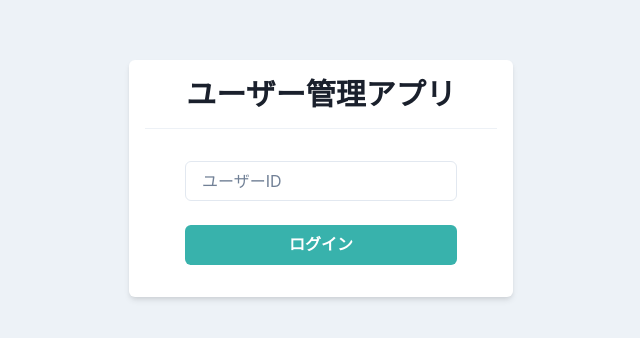
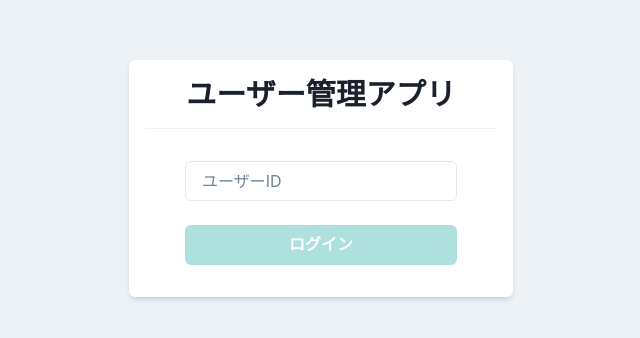
Before and after one commit to TaiyouSekiguchi/medical-check-reception-app, a React (Vite) app in the folder frontend/: page / in a window 1280 px wide. Shown: the part 222-560 px from the top of the page, without its empty margins (319-959 px from the left). Built offline with nearby package versions, Linux system fonts and the light colour scheme.

Commit message:
chore: ログイン機能追加

```diff
--- a/frontend/src/components/atoms/button/PrimaryButton.tsx
+++ b/frontend/src/components/atoms/button/PrimaryButton.tsx
@@ -3,13 +3,23 @@ import { Button } from '@chakra-ui/react';
 
 type Props = {
   children: ReactNode;
+  disabled?: boolean;
+  loading?: boolean;
+  onClick: () => void;
 };
 
 export const PrimaryButton: VFC<Props> = memo((props) => {
-  const { children } = props;
+  const { children, disabled = true, loading = false, onClick } = props;
 
   return (
-    <Button bg="teal.400" color="white" _hover={{ opacity: 0.8 }}>
+    <Button
+      bg="teal.400"
+      color="white"
+      _hover={{ opacity: 0.8 }}
+      isLoading={loading}
+      isDisabled={disabled || loading}
+      onClick={onClick}
+    >
       {children}
     </Button>
   );
--- a/frontend/src/components/pages/Login.tsx
+++ b/frontend/src/components/pages/Login.tsx
@@ -1,8 +1,19 @@
-import { memo, type VFC } from 'react';
+import { type VFC, memo, useState, type ChangeEvent } from 'react';
 import { Stack, Box, Divider, Flex, Heading, Input } from '@chakra-ui/react';
+import { useAuth } from 'hooks/useAuth';
 import { PrimaryButton } from 'components/atoms/button/PrimaryButton';
 
 export const Login: VFC = memo(() => {
+  const { login, loading } = useAuth();
+  const [userId, setUserId] = useState('');
+  const onChangeUserId = (e: ChangeEvent<HTMLInputElement>) => {
+    setUserId(e.target.value);
+  };
+
+  const onClickLogin = () => {
+    login(userId);
+  };
+
   return (
     <Flex align="center" justify="center" height="100vh">
       <Box bg="white" w="sm" p={4} borderRadius="md" shadow="md">
@@ -11,8 +22,18 @@ export const Login: VFC = memo(() => {
         </Heading>
         <Divider my={4} />
         <Stack spacing={6} py={4} px={10}>
-          <Input placeholder="ユーザーID" />
-          <PrimaryButton>ログイン</PrimaryButton>
+          <Input
+            placeholder="ユーザーID"
+            value={userId}
+            onChange={onChangeUserId}
+          />
+          <PrimaryButton
+            disabled={userId === ''}
+            loading={loading}
+            onClick={onClickLogin}
+          >
+            ログイン
+          </PrimaryButton>
         </Stack>
       </Box>
     </Flex>
--- /dev/null
+++ b/frontend/src/hooks/useAuth.ts
@@ -0,0 +1,37 @@
+import { useCallback, useState } from 'react';
+import axios from 'axios';
+import { useNavigate } from 'react-router-dom';
+
+import { type User } from '../types/api/user';
+
+export const useAuth = (): {
+  login: (id: string) => void;
+  loading: boolean;
+} => {
+  const navigate = useNavigate();
+  const [loading, setLoading] = useState(false);
+
+  const login = useCallback(
+    (id: string) => {
+      setLoading(true);
+      axios
+        .get<User>(`https://jsonplaceholder.typicode.com/users/${id}`)
+        .then((res) => {
+          if (res.data != null) {
+            navigate('/home');
+          } else {
+            alert('ユーザーが見つかりません');
+          }
+        })
+        .catch(() => {
+          alert('ログインできません');
+        })
+        .finally(() => {
+          setLoading(false);
+        });
+    },
+    [navigate, setLoading]
+  );
+
+  return { login, loading };
+};
--- /dev/null
+++ b/frontend/src/types/api/user.ts
@@ -0,0 +1,23 @@
+export type User = {
+  id: number;
+  name: string;
+  username: string;
+  email: string;
+  address: {
+    street: string;
+    suite: string;
+    city: string;
+    zipcode: string;
+    geo: {
+      lat: string;
+      lng: string;
+    };
+  };
+  phone: string;
+  website: string;
+  company: {
+    name: string;
+    catchPhrase: string;
+    bs: string;
+  };
+};
--- a/frontend/tsconfig.json
+++ b/frontend/tsconfig.json
@@ -2,7 +2,7 @@
   "compilerOptions": {
     "target": "ESNext",
     "useDefineForClassFields": true,
-    "lib": ["DOM", "DOM.Iterable", "ESNext"],
+    "lib": ["DOM", "DOM.Iterable", "ESNext", "es2018"],
     "allowJs": false,
     "skipLibCheck": true,
     "esModuleInterop": false,
```
